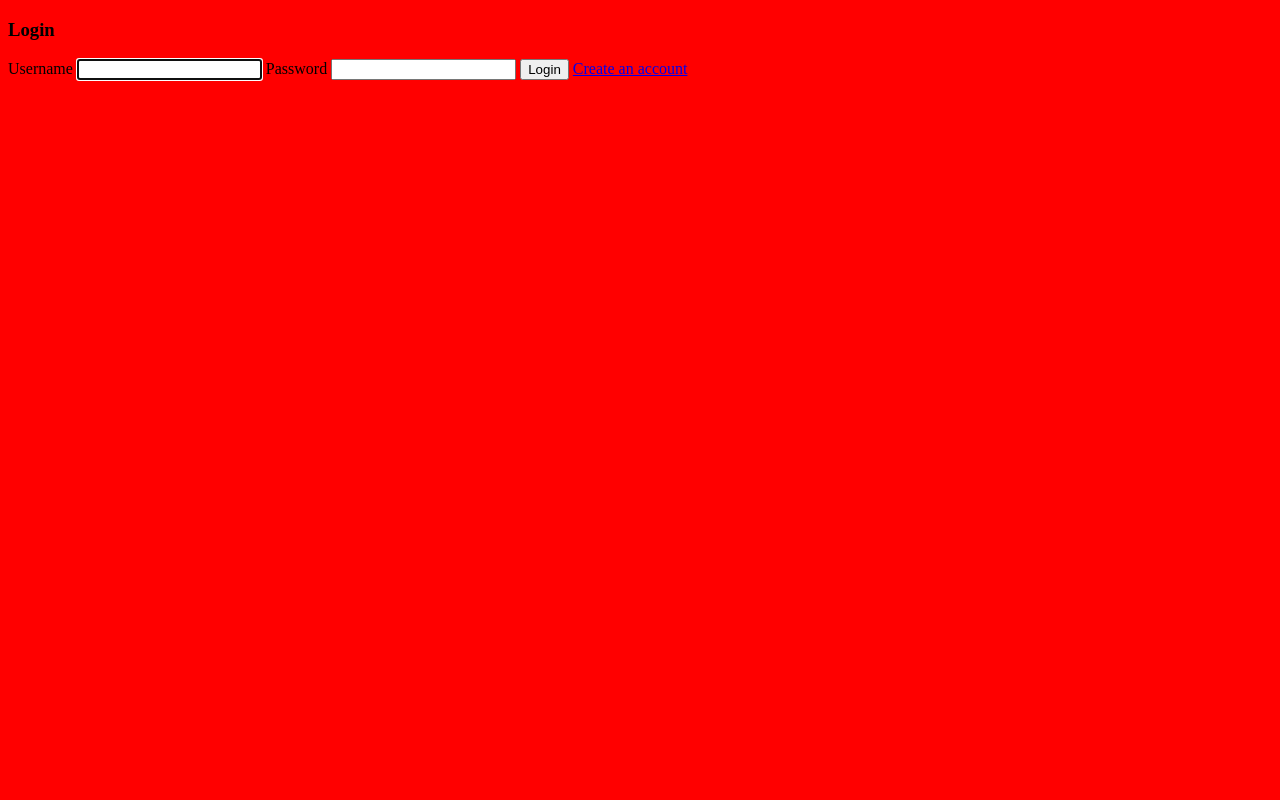
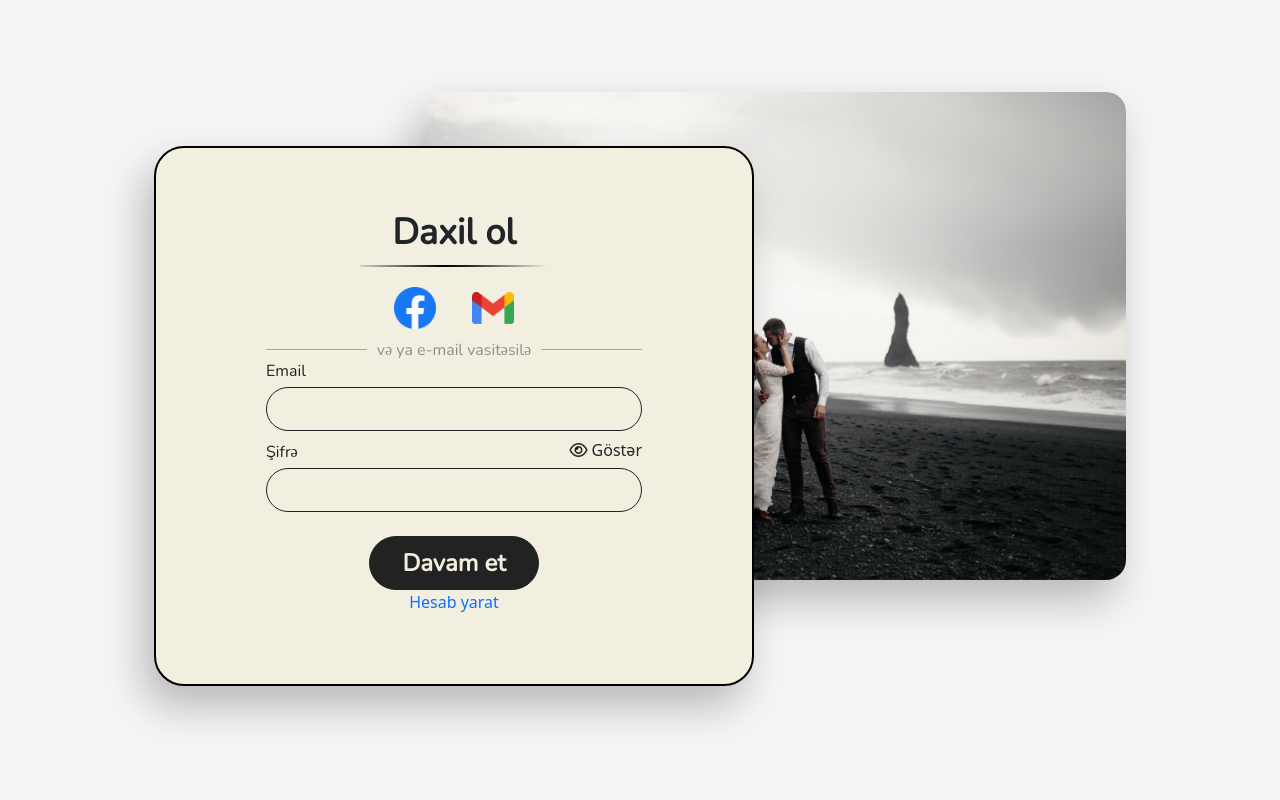
Before and after one commit to rufatcode/Love_story, a Django app: page /user/login/ in a window 1280 px wide. Run offline with Django 4.2, Linux system fonts and the light colour scheme.

Commit message:
sign in page html, css, js

```diff
--- a/love_story/love_story/static/css/signin.css
+++ b/love_story/love_story/static/css/signin.css
@@ -1,3 +1,224 @@
-body{
-    background-color: red;
+@import url('https://fonts.googleapis.com/css2?family=Nunito&display=swap');
+
+* {
+    list-style: none;
+    text-decoration: none !important;
+    box-sizing: border-box;
 }
+
+body {
+    background: #F5F5F5 !important;
+}
+
+section {
+    position: relative;
+    height: 100vh;
+}
+
+form {
+    background-color: #F3EFE0;
+    border: 2px solid #000;
+    border-radius: 30px;
+    width: 100%;
+    padding: 60px 110px 70px 110px;
+    box-shadow: -10px 20px 41px 0px #00000040;
+}
+
+h3 {
+    font: 700 36px "Nunito" !important;
+}
+
+label {
+    font: 500 16px "Nunito";
+    padding: 10px 0 5px 0;
+    color: #222;
+}
+
+input {
+    display: block;
+    outline: none;
+    width: 100%;
+    border: 1px solid #222;
+    padding: 10px 18px;
+    font: 16px "Nunito" !important;
+    background-color: transparent;
+    color: #928E8E;
+    border-radius: 24px;
+}
+
+i {
+    color: #222;
+}
+
+button {
+    border: 1px solid #222;
+    border-radius: 50px !important;
+    padding: 10px 32px;
+    font: bold 24px "Nunito" !important;
+    background-color: #222;
+    color: #F3EFE0;
+}
+
+.block {
+    display: block !important;
+}
+
+.none {
+    display: none;
+}
+
+.form-div {
+    z-index: 2;
+    top: 52%;
+    left: 5%;
+    width: 600px;
+}
+
+.img-div {
+    width: 700px;
+    top: 42%;
+    right: 5%;
+}
+
+.form-div, .img-div {
+    position: absolute;
+    transform: translateY(-50%);
+}
+
+.img {
+    width: 100%;
+    box-shadow: -10px 20px 41px 0px #00000040;
+    border-radius: 20px;
+}
+
+.container {
+    max-width: 1080px !important;
+}
+
+.inputs {
+    width: 100%;
+}
+
+.shadow-line {
+    width: 50%;
+    height: 2px;
+    background-color: black;
+    background: linear-gradient(90deg, #F3EFE0 -6.01%, #000000 43.68%, #232220 57.04%, #F3EFE0 100%);
+    border-radius: 2px;
+}
+
+.login-methods {
+    gap: 36px;
+    padding: 20px 0;
+}
+
+.login-icons {
+    width: 42px;
+}
+
+.choice {
+    gap: 5px;
+    width: 100%;
+}
+
+.choice > div {
+    width: 100%;
+    height: 1px;
+    background-color: #AAA6A3;
+    border-radius: 1px;
+}
+
+.choice > p {
+    font: 400 16px "Nunito";
+    padding: 0 10px;
+    text-align: center;
+    color: #928E8E;
+    z-index: 2;
+    position: absolute;
+    background-color: #F3EFE0;
+    margin: 0;
+}
+
+.hide, .show {
+    font-size: 16px;
+    display: none;
+    cursor: pointer;
+    user-select: none;
+}
+
+.error, .error > i {
+    color: red;
+    text-align: center;
+}
+
+/* @media only screen and (max-width: 1120px) {
+    .form-div {
+        left: 20px;
+    }
+
+    .img-div {
+        right: 20px;
+    }
+} */
+
+@media only screen and (max-width: 786px) {
+    .mobile-bg {
+        display: block;
+        background: url("../../../media/img/signinimg.png") center/cover;
+        width: 100%;
+        height: 100vh;
+        position: absolute;
+    }
+
+    .img-div {
+        display: none;
+    }
+
+    .form-div {
+        position: relative;
+        left: 0;
+        margin: 0 auto;
+    }
+}
+
+@media only screen and (max-width: 622px) {
+    .form-div {
+        width: 100%;
+    }
+
+    form {
+        padding: 60px 90px;
+    }
+}
+
+@media only screen and (max-width: 530px) {
+    form {
+        padding: 60px 40px;
+    }
+}
+
+@media only screen and (max-width: 410px) {
+    button {
+        font: bold 16px "Nunito" !important;
+    }
+
+    h3 {
+        font-size: 26px !important;
+    }
+
+    label, .hide, .show, .choice > p {
+        font-size: 12px;
+    }
+
+    .shadow-line {
+        width: 60%;
+    }
+
+    .login-icons {
+        width: 36px;
+    }
+
+    .error, .error > i {
+        font-size: 12px;
+    }
+}
--- a/love_story/love_story/static/js/login.js
+++ b/love_story/love_story/static/js/login.js
@@ -0,0 +1,17 @@
+let input = document.querySelector("#id_password")
+let hide = document.querySelector(".hide")
+let show = document.querySelector(".show")
+let view = document.querySelector("#pass-view")
+
+view.onclick = function() {
+    if (input.type === 'password') {
+        input.setAttribute('type', 'text')
+        hide.classList.remove("block")
+        show.classList.add("block")
+    }
+    else {
+        input.setAttribute('type', 'password')
+        hide.classList.add("block")
+        show.classList.remove("block")
+    }
+}
--- a/love_story/love_story/templates/login.html
+++ b/love_story/love_story/templates/login.html
@@ -8,72 +8,55 @@
     <title>Login page!</title>
     <link rel="stylesheet" href="{% static 'css/signin.css' %}">
     <link href="https://fonts.googleapis.com/icon?family=Material+Icons" rel="stylesheet">
+    <link href="https://cdn.jsdelivr.net/npm/bootstrap@5.3.0-alpha3/dist/css/bootstrap.min.css" rel="stylesheet" integrity="sha384-KK94CHFLLe+nY2dmCWGMq91rCGa5gtU4mk92HdvYe+M/SXH301p5ILy+dN9+nJOZ" crossorigin="anonymous">
+    <link rel="stylesheet" href="https://cdnjs.cloudflare.com/ajax/libs/font-awesome/6.4.0/css/all.min.css" integrity="sha512-iecdLmaskl7CVkqkXNQ/ZH/XLlvWZOJyj7Yy7tcenmpD1ypASozpmT/E0iPtmFIB46ZmdtAc9eNBvH0H/ZpiBw==" crossorigin="anonymous" referrerpolicy="no-referrer" />
   </head>
-  <body>
-    <section>
-      <form method="post" action="" role="form">
+  <body class="vh-100">
+    <div class="mobile-bg none"></div>
+    <section class="container">
+      <div class="img-div">
+        <img src="../../media/img/signinimg.png" alt="Sign In Image" class="img" />
+      </div>
+      <div class="form-div">
+        <form method="post" action="" role="form" class="d-flex flex-column align-items-center">
           {% csrf_token %}
-        <h3>Login</h3>
-        <label class="label is-medium">Username</label>
+          <h3>Daxil ol</h3>
+          <div class="shadow-line"></div>
+          <div class="login-methods d-flex align-items-center justify-content-center">
+            <!--Login with Facebook account-->
+            <a href="#"><img src="../../media/img/fbicon.png" alt="Facebook Icon" class="login-icons" /></a>
+            <!--Login with Google account-->
+            <a href="#"><img src="../../media/img/gmailicon.png" alt="Gmail Icon" class="login-icons" /></a>
+          </div>
+          <div class="choice d-flex align-items-center justify-content-center">
+            <div></div>
+            <p class="m-0">və ya e-mail vasitəsilə</p>
+          </div>
+          <div class="inputs">
+            <label>Email</label>
             {{ form.username }}
-        <label class="label is-medium">Password</label>
+            <div class="d-flex justify-content-between align-items-center">
+              <label>Şifrə</label>
+              <!--Password hide and show-->
+              <div id="pass-view">
+                <span class="hide block"><i class="fa-regular fa-eye px-1"></i>Göstər</span>
+                <span class="show"><i class="fa-regular fa-eye-slash px-1"></i>Gizlət</span>
+              </div>
+            </div>
             {{ form.password }}
+          </div>
           {% if form.errors %}
-        <span style="color: red; font-weight: bold;">Your username or password did not match.</span>
+          <!--Error message-->
+          <span class="error pt-1"><i class="fa-solid fa-triangle-exclamation"></i> Your username or password did not match.</span>
           {% endif %}
-        <button type="submit" value="login" class="button is-success">Login</button>
+          <button type="submit" value="login" class="mt-4">Davam et</button>
           <input type="hidden" name="next" value="{{ next }}">
-        <a href="{% url 'signup' %}" class="button is-info">Create an account</a>
+          <!--Create account-->
+          <a href="{% url 'signup' %}">Hesab yarat</a>
         </form>
+      </div>
     </section>
-
 
     <script src="{% static 'js/login.js' %}"></script>
   </body>
 </html>
-
-
-<!--
-<div class="container">
-  <div class="columns is-mobile has-text-centered">
-    <div class="column is-half is-offset-one-quarter">
-      <div class="card">
-        <div class="card-content">
-          <form method="post" action="" role="form">
-            {% csrf_token %}
-            <h3 class="title is-3">Login</h3>
-            <div class="field">
-              <p class="control has-icons-left">
-                <label class="label is-medium">Username</label>
-                {{ form.username }}
-                <span class="icon is-small is-left"><i class="fas fa-lock"></i></span>
-              </p>
-            </div>
-            <div class="field">
-              <p class="control has-icons-left">
-                <label class="label is-medium">Password</label>
-                {{ form.password }}
-                <span class="icon is-small is-left"><i class="fas fa-lock"></i></span>
-              </p>
-            </div>
-            {% if form.errors %}
-            <div class="row">
-              <div class="col s12">
-                <span style="color: red; font-weight: bold;">Your username or password did not match.</span>
-              </div>
-            </div>
-            {% endif %}
-            <div class="field">
-              <p class="control">
-                <button type="submit" value="login" class="button is-success">Login</button>
-              </p>
-            </div>
-            <input type="hidden" name="next" value="{{ next }}">
-            <a href="{% url 'signup' %}" class="button is-info">Create an account</a>
-          </form>
-        </div>
-      </div>
-    </div>
-  </div>
-</div>
--->
```
Also changed, not shown: love_story/media/img/fbicon.png (added), love_story/media/img/gmailicon.png (added), love_story/media/img/signinimg.png (added). Lines whose indentation alone changed are shown as unchanged.
